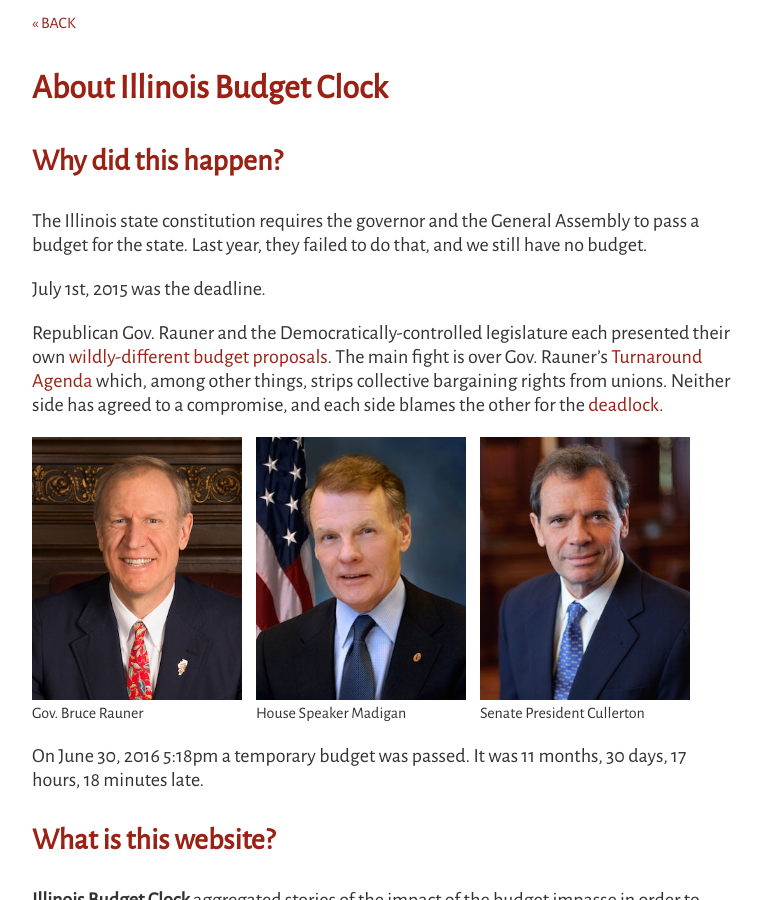
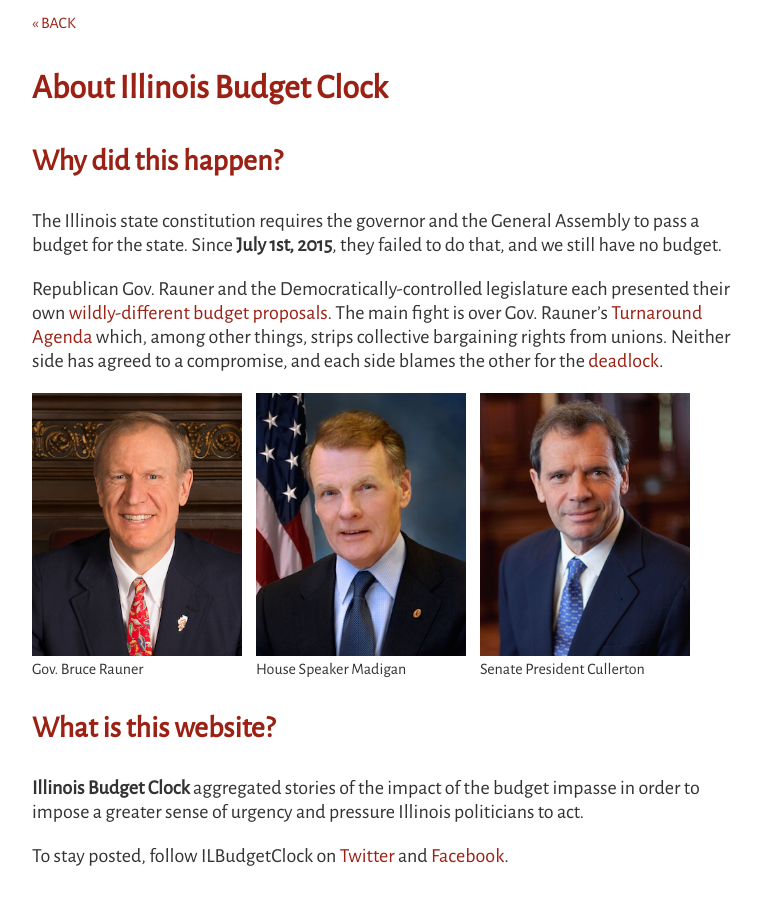
Before and after one commit to chihacknight/il-budget-clock, a Jekyll site: the page built from about.html, in a window 1280 px wide and 900 px high. Shown: the whole window, without its empty margins (258-1020 px from the left). Built offline with Jekyll 4.4.1, drawn with Linux system fonts in a browser that asks for light colours.

Commit message:
updated about page for the sad reality of 2017

```diff
--- a/about.html
+++ b/about.html
@@ -8,9 +8,7 @@ layout: default
     <p class='h1'>About Illinois Budget Clock</p>
 
 	<p class='h2' id='why'>Why did this happen?</p>
-    <p>The Illinois state constitution requires the governor and the General Assembly to pass a budget for the state. Last year, they failed to do that, and we still have no budget.</p>
-
-    <p>July 1st, 2015 was the deadline.</p>
+    <p>The Illinois state constitution requires the governor and the General Assembly to pass a budget for the state. Since <strong>July 1st, 2015</strong>, they failed to do that, and we still have no budget.</p>
 
     <p>
     	Republican Gov. Rauner and the Democratically-controlled legislature each presented their own <a href="https://www.illinoispolicy.org/rauners-budget-a-line-item-breakdown/">wildly-different</a> <a href="http://wgntv.com/2015/05/26/il-democrats-proposing-budget-with-3-billion-worth-of-debt/">budget proposals</a>. The main fight is over Gov. Rauner’s <a href="https://www.illinois.gov/gov/Documents/CompiledPacket.pdf">Turnaround Agenda</a> which, among other things, strips collective bargaining rights from unions. Neither side has agreed to a compromise, and each side blames the other for the <a href="http://chicago.cbslocal.com/2015/10/07/rauner-madigan-trade-blame-over-damage-from-budget-impasse/">deadlock</a>.
@@ -23,8 +21,6 @@ layout: default
     </div>
 
     <div class='clearfix'></div>
-
-    <p>On June 30, 2016 5:18pm a temporary budget was passed. It was 11 months, 30 days, 17 hours, 18 minutes late.</p>
 
     <p class='h2' id='why'>What is this website?</p>
     <p><strong>Illinois Budget Clock</strong> aggregated stories of the impact of the budget impasse in order to impose a greater sense of urgency and pressure Illinois politicians to act.</p>
```
